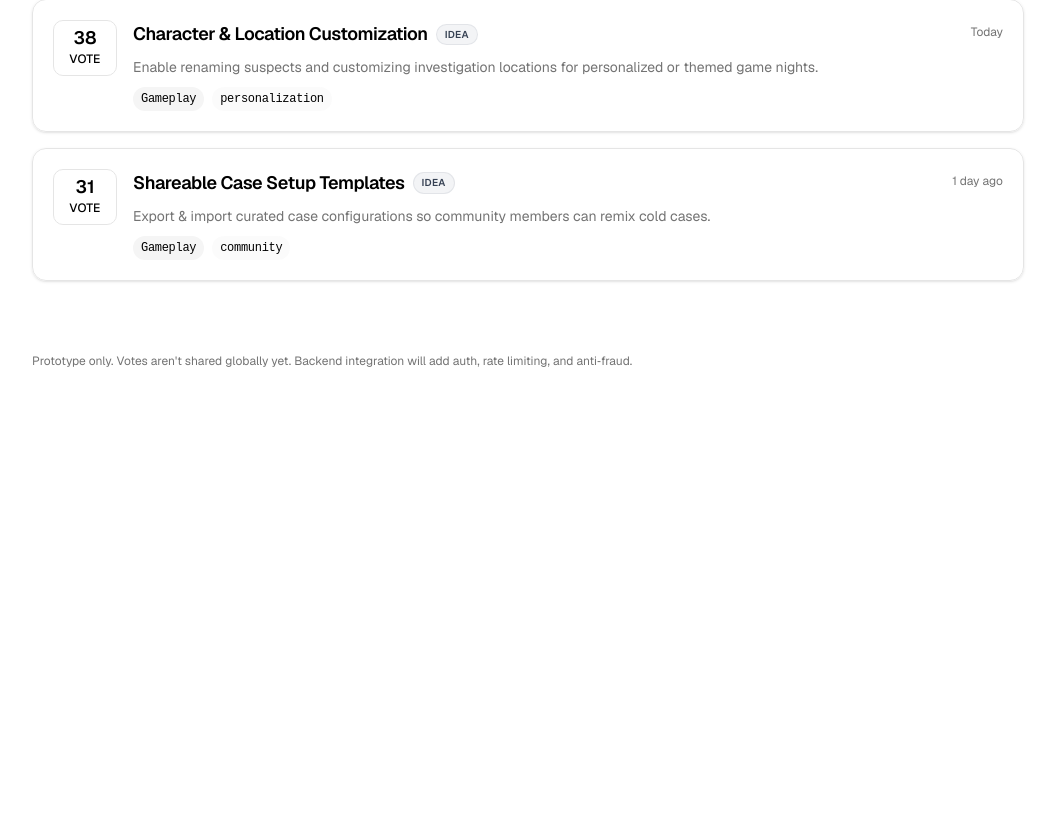
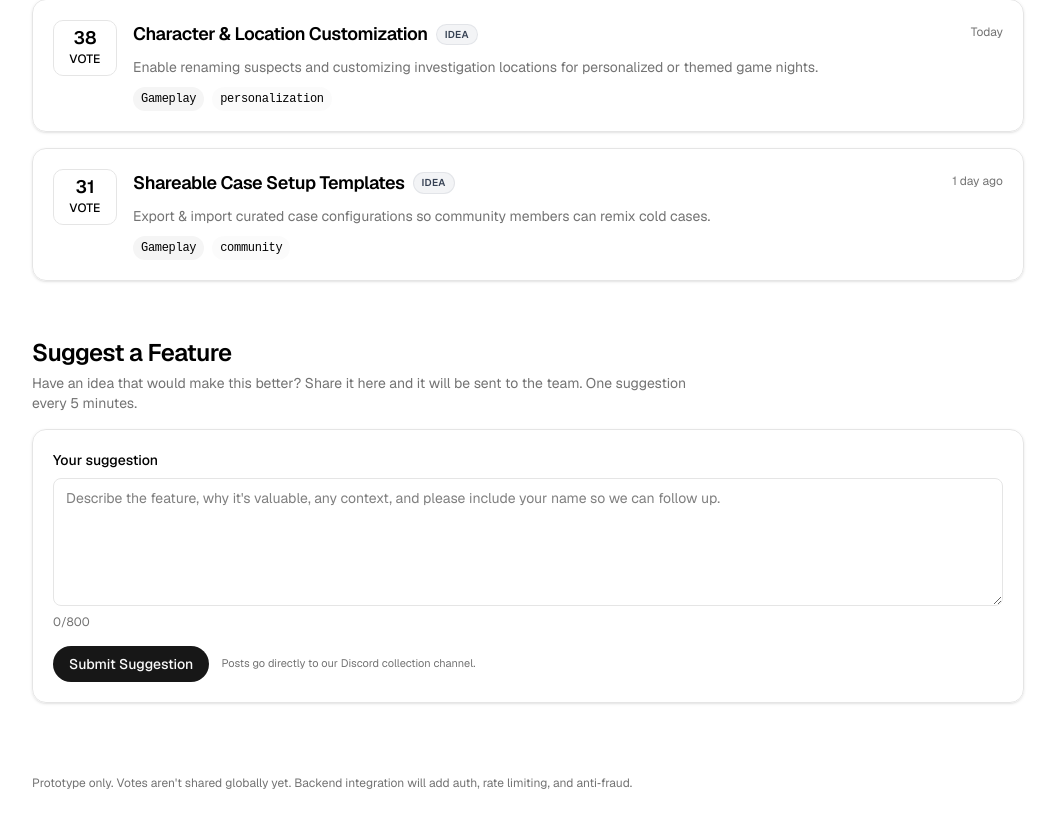
Before and after one commit to MidasXIV/hub98-my-mystery-party, a Next.js app: page /roadmap in a window 1280 px wide. Shown: the part 1424-2251 px from the top of the page, without its empty margins (112-1167 px from the left). Before the commit the page ends 1857 px from the top, so only its background shows below. Built offline with nearby package versions, Linux system fonts and the light colour scheme; no server answers; a web font is replaced by a local one.

Commit message:
feat: add suggestion feature with cooldown and error handling in RoadmapVoting component

```diff
--- a/src/components/roadmap-voting.tsx
+++ b/src/components/roadmap-voting.tsx
@@ -39,6 +39,15 @@ export const RoadmapVoting: React.FC = () => {
   const [statusFilter, setStatusFilter] = React.useState<RoadmapFeatureStatus | "all">("all");
   const [search, setSearch] = React.useState("");
   const [votedIds, setVotedIds] = React.useState<string[]>([]);
+  // Suggestion form state
+  const [suggestion, setSuggestion] = React.useState("");
+  const [suggestStatus, setSuggestStatus] = React.useState<"idle"|"submitting"|"success"|"error">("idle");
+  const [suggestError, setSuggestError] = React.useState<string | null>(null);
+  const [cooldownRemaining, setCooldownRemaining] = React.useState<number>(0);
+
+  const SUGGESTION_MAX = 800; // char limit
+  const COOLDOWN_MS = 5 * 60 * 1000; // 5 minutes
+  const COOLDOWN_KEY = "roadmapSuggestionCooldown_v1";
 
   // Hydrate local votes & voted flags
   React.useEffect(() => {
@@ -54,6 +63,24 @@ export const RoadmapVoting: React.FC = () => {
       console.warn("Failed to hydrate roadmap votes", e);
     }
   }, []);
+
+  // Cooldown ticker for suggestions
+  React.useEffect(() => {
+    const check = () => {
+      try {
+        const last = localStorage.getItem(COOLDOWN_KEY);
+        if (!last) { setCooldownRemaining(0); return; }
+        const lastNum = parseInt(last, 10);
+        const remaining = lastNum + COOLDOWN_MS - Date.now();
+        setCooldownRemaining(remaining > 0 ? remaining : 0);
+      } catch {
+        setCooldownRemaining(0);
+      }
+    };
+    check();
+    const id = setInterval(check, 1000);
+    return () => clearInterval(id);
+  }, [COOLDOWN_MS]);
 
   function persistVote(id: string) {
     try {
@@ -106,6 +133,42 @@ export const RoadmapVoting: React.FC = () => {
         return a.title.localeCompare(b.title);
     }
   });
+
+  async function submitSuggestion(e: React.FormEvent) {
+    e.preventDefault();
+    if (suggestStatus === "submitting") return;
+    setSuggestError(null);
+    const trimmed = suggestion.trim();
+    if (!trimmed) { setSuggestError("Please enter a suggestion."); return; }
+    if (trimmed.length > SUGGESTION_MAX) { setSuggestError("Suggestion is too long."); return; }
+    if (cooldownRemaining > 0) { setSuggestError("Please wait before submitting another suggestion."); return; }
+    setSuggestStatus("submitting");
+    try {
+      const res = await fetch("https://discord.com/api/webhooks/1437897241162551316/4EiPQZ6DNabOBNqSpxT64bgxeUossytmJ8tDFdZvMT-Dt-fU4qP-AQGJ9hxWcQcuHGZK", {
+        method: "POST",
+        headers: { "Content-Type": "application/json" },
+        body: JSON.stringify({ content: `New roadmap suggestion:\n${trimmed}\n\nUser Agent: ${navigator.userAgent}`.slice(0, 1900) }) // Discord limit safeguard
+      });
+      if (!res.ok) throw new Error("Failed to post");
+      setSuggestStatus("success");
+      setSuggestion("");
+      try { localStorage.setItem(COOLDOWN_KEY, Date.now().toString()); } catch {}
+    } catch (err: unknown) {
+      console.error(err);
+      setSuggestError("Something went wrong sending your suggestion.");
+      setSuggestStatus("error");
+    } finally {
+      setTimeout(() => setSuggestStatus("idle"), 4000); // reset after a short delay (except keeping success UI)
+    }
+  }
+
+  function formatMs(ms: number) {
+    const s = Math.ceil(ms / 1000);
+    if (s < 60) return s + "s";
+    const m = Math.floor(s / 60);
+    const rs = s % 60;
+    return `${m}m ${rs}s`;
+  }
 
   return (
     <div className="relative mx-auto max-w-5xl px-4 py-16">
@@ -259,6 +322,46 @@ export const RoadmapVoting: React.FC = () => {
             </li>
           )}
         </ul>
+        {/* Suggestion form */}
+        <section className="mt-14">
+          <div className="mb-4 space-y-1">
+            <h2 className="text-2xl font-semibold tracking-tight">Suggest a Feature</h2>
+            <p className="text-sm text-muted-foreground max-w-2xl">Have an idea that would make this better? Share it here and it will be sent to the team. One suggestion every 5 minutes.</p>
+          </div>
+          <form onSubmit={submitSuggestion} className="group relative overflow-hidden rounded-xl border border-border bg-card/60 backdrop-blur shadow-sm p-5 space-y-4">
+            <div className="flex flex-col gap-2">
+              <label htmlFor="suggestion" className="text-sm font-medium">Your suggestion</label>
+              <textarea
+                id="suggestion"
+                value={suggestion}
+                onChange={e => setSuggestion(e.target.value)}
+                // allow a little overflow before manual trim message
+                        rows={4}
+                        aria-invalid={!!suggestError}
+                        className={cn("resize-y rounded-md border bg-background/80 backdrop-blur px-3 py-2 text-sm leading-relaxed focus-visible:ring-ring focus-visible:outline-none min-h-32", suggestError && "border-destructive focus-visible:ring-destructive/30")}
+                        placeholder="Describe the feature, why it's valuable, any context, and please include your name so we can follow up."
+                        />
+              <div className="flex items-center justify-between text-xs text-muted-foreground">
+                <span>{suggestion.trim().length}/{SUGGESTION_MAX}</span>
+                {cooldownRemaining > 0 && (
+                  <span className="font-medium text-amber-600 dark:text-amber-400">Cooldown: {formatMs(cooldownRemaining)}</span>
+                )}
+              </div>
+            </div>
+            {suggestError && <div className="text-xs text-destructive" role="alert">{suggestError}</div>}
+            {suggestStatus === "success" && <div className="text-xs text-green-600 dark:text-green-400" role="status">Thanks! Suggestion sent.</div>}
+            <div className="flex items-center gap-3">
+              <Button
+                type="submit"
+                disabled={suggestStatus === "submitting" || cooldownRemaining > 0}
+                className="rounded-full"
+              >
+                {suggestStatus === "submitting" ? "Sending…" : suggestStatus === "success" ? "Sent" : "Submit Suggestion"}
+              </Button>
+              <span className="text-[11px] text-muted-foreground">Posts go directly to our Discord collection channel.</span>
+            </div>
+          </form>
+        </section>
         <footer className="pt-8 text-xs text-muted-foreground">
           <p>
             Prototype only. Votes aren&apos;t shared globally yet. Backend integration will add auth, rate limiting, and anti‑fraud.
```
